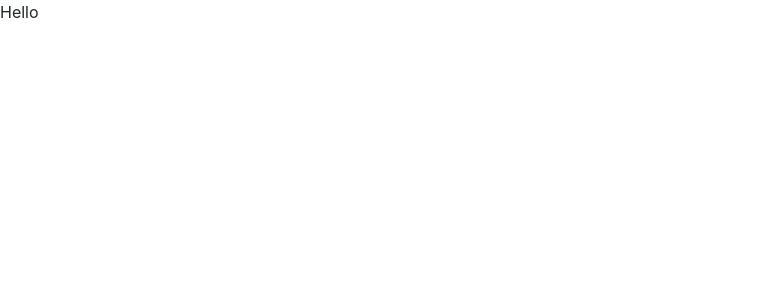
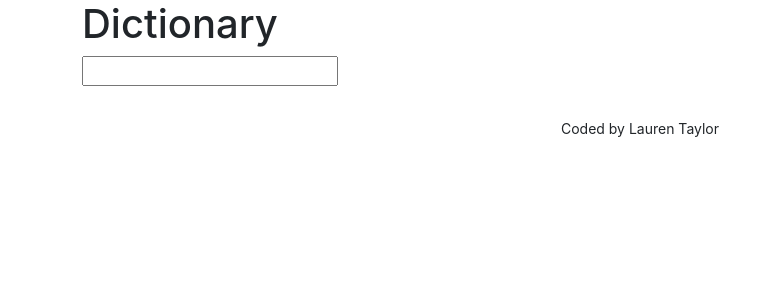
Before and after one commit to LaurenTaylor92/dictionary-app, a React (Create React App) app: page / in a window 1280 px wide. Shown: the top 300 px of the page, without its empty margins (0-781 px from the left). Built offline with nearby package versions, Linux system fonts and the light colour scheme.

Commit message:
Added search engine

```diff
--- a/src/App.css
+++ b/src/App.css
@@ -0,0 +1,4 @@
+.App-footer {
+  text-align: center;
+  margin: 30px 0;
+}
--- a/src/App.js
+++ b/src/App.js
@@ -1,10 +1,20 @@
 import "./App.css";
+import Dictionary from "./Dictionary";
 
 function App() {
   return (
     <div className="App">
-      <header className="App-header"></header>
-      Hello
+      <div className="container">
+        <header className="App-header"></header>
+        <main>
+          <Dictionary />
+        </main>
+
+        <footer className="App-footer">
+          {" "}
+          <small>Coded by Lauren Taylor</small>{" "}
+        </footer>
+      </div>
     </div>
   );
 }
--- /dev/null
+++ b/src/Dictionary.css
@@ -0,0 +1,2 @@
+.Dictionary {
+}
--- /dev/null
+++ b/src/Dictionary.js
@@ -0,0 +1,23 @@
+import React, { useState } from "react";
+import "./Dictionary.css";
+
+export default function Dictionary() {
+  let [keyword, setKeyword] = useState("");
+  function search(event) {
+    event.preventDefault();
+    alert(`Searching for ${keyword} definition`);
+  }
+
+  function handleKeywordChange(event) {
+    setKeyword(event.target.value);
+  }
+
+  return (
+    <div className="Dictionary">
+      <h1>Dictionary</h1>
+      <form onSubmit={search}>
+        <input type="search" onChange={handleKeywordChange} />
+      </form>
+    </div>
+  );
+}
```
